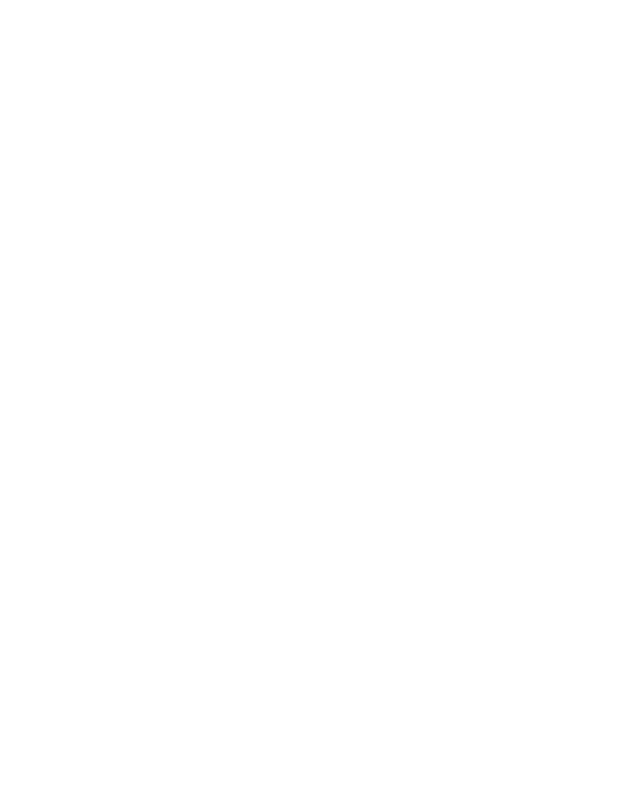
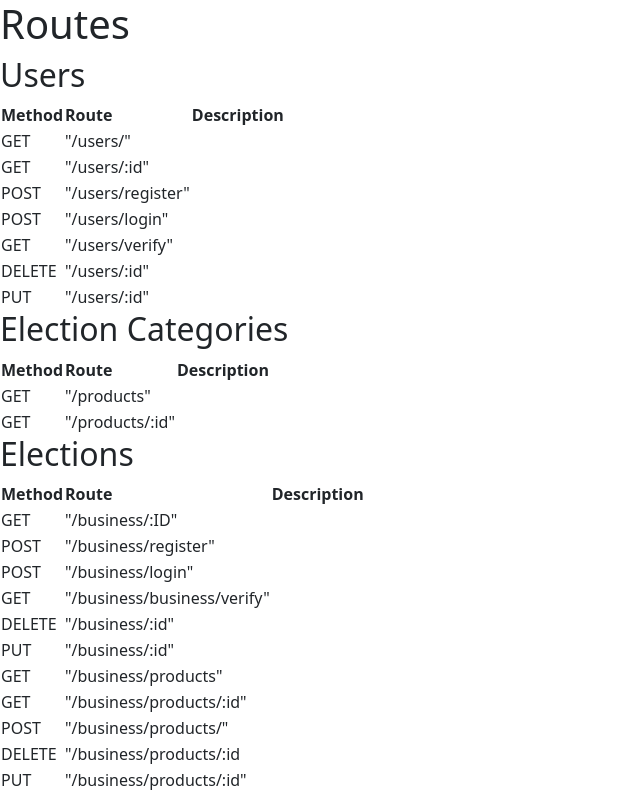
Before and after one commit to AbuBakrKhan24/anime-poll-back-end, a website: page public/index.html in a window 1280 px wide. Shown: the whole page, without its empty margins (0-640 px from the left). Drawn offline with nearby package versions, Linux system fonts and the light colour scheme.

Commit message:
test to user_type work

```diff
--- a/public/index.html
+++ b/public/index.html
@@ -14,6 +14,149 @@
     />
   </head>
   <body>
+    <main>
+      <h1>Routes</h1>
+      <div>
+        <h2>Users</h2>
+        <table>
+          <thead>
+            <tr>
+              <th>Method</th>
+              <th>Route</th>
+              <th>Description</th>
+            </tr>
+          </thead>
+          <tbody>
+            <tr>
+              <td>GET</td>
+              <td>"/users/"</td>
+              <td></td>
+            </tr>
+            <tr>
+              <td>GET</td>
+              <td>"/users/:id"</td>
+              <td></td>
+            </tr>
+            <tr>
+              <td>POST</td>
+              <td>"/users/register"</td>
+              <td></td>
+            </tr>
+            <tr>
+              <td>POST</td>
+              <td>"/users/login"</td>
+              <td></td>
+            </tr>
+            <tr>
+              <td>GET</td>
+              <td>"/users/verify"</td>
+              <td></td>
+            </tr>
+            <tr>
+              <td>DELETE</td>
+              <td>"/users/:id"</td>
+              <td></td>
+            </tr>
+            <tr>
+              <td>PUT</td>
+              <td>"/users/:id"</td>
+              <td></td>
+            </tr>
+          </tbody>
+        </table>
+      </div>
+      <div>
+        <h2>Election Categories</h2>
+        <table>
+          <thead>
+            <tr>
+              <th>Method</th>
+              <th>Route</th>
+              <th>Description</th>
+            </tr>
+          </thead>
+          <tbody>
+            <tr>
+              <td>GET</td>
+              <td>"/products"</td>
+              <td></td>
+            </tr>
+            <tr>
+              <td>GET</td>
+              <td>"/products/:id"</td>
+              <td></td>
+            </tr>
+          </tbody>
+        </table>
+      </div>
+      <div>
+        <h2>Elections</h2>
+        <table>
+          <thead>
+            <th>Method</th>
+            <th>Route</th>
+            <th>Description</th>
+          </thead>
+          <tbody>
+            <tr>
+              <td>GET</td>
+              <td>"/business/:ID"</td>
+              <td></td>
+            </tr>
+            <tr>
+              <td>POST</td>
+              <td>"/business/register"</td>
+              <td></td>
+            </tr>
+            <tr>
+              <td>POST</td>
+              <td>"/business/login"</td>
+              <td></td>
+            </tr>
+            <tr>
+              <td>GET</td>
+              <td>"/business/business/verify"</td>
+              <td></td>
+            </tr>
+            <tr>
+              <td>DELETE</td>
+              <td>"/business/:id"</td>
+              <td></td>
+            </tr>
+            <tr>
+              <td>PUT</td>
+              <td>"/business/:id"</td>
+              <td></td>
+            </tr>
+            <tr>
+              <td>GET</td>
+              <td>"/business/products"</td>
+              <td></td>
+            </tr>
+            <tr>
+              <td>GET</td>
+              <td>"/business/products/:id"</td>
+              <td></td>
+            </tr>
+            <tr>
+              <td>POST</td>
+              <td>"/business/products/"</td>
+              <td></td>
+            </tr>
+            <tr>
+              <td>DELETE</td>
+              <td>"/business/products/:id</td>
+              <td></td>
+            </tr>
+            <tr>
+              <td>PUT</td>
+              <td>"/business/products/:id"</td>
+              <td></td>
+            </tr>
+          </tbody>
+        </table>
+      </div>
+    </main>
 
     <!-- JavaScript Bundle with Popper -->
     <script
```
